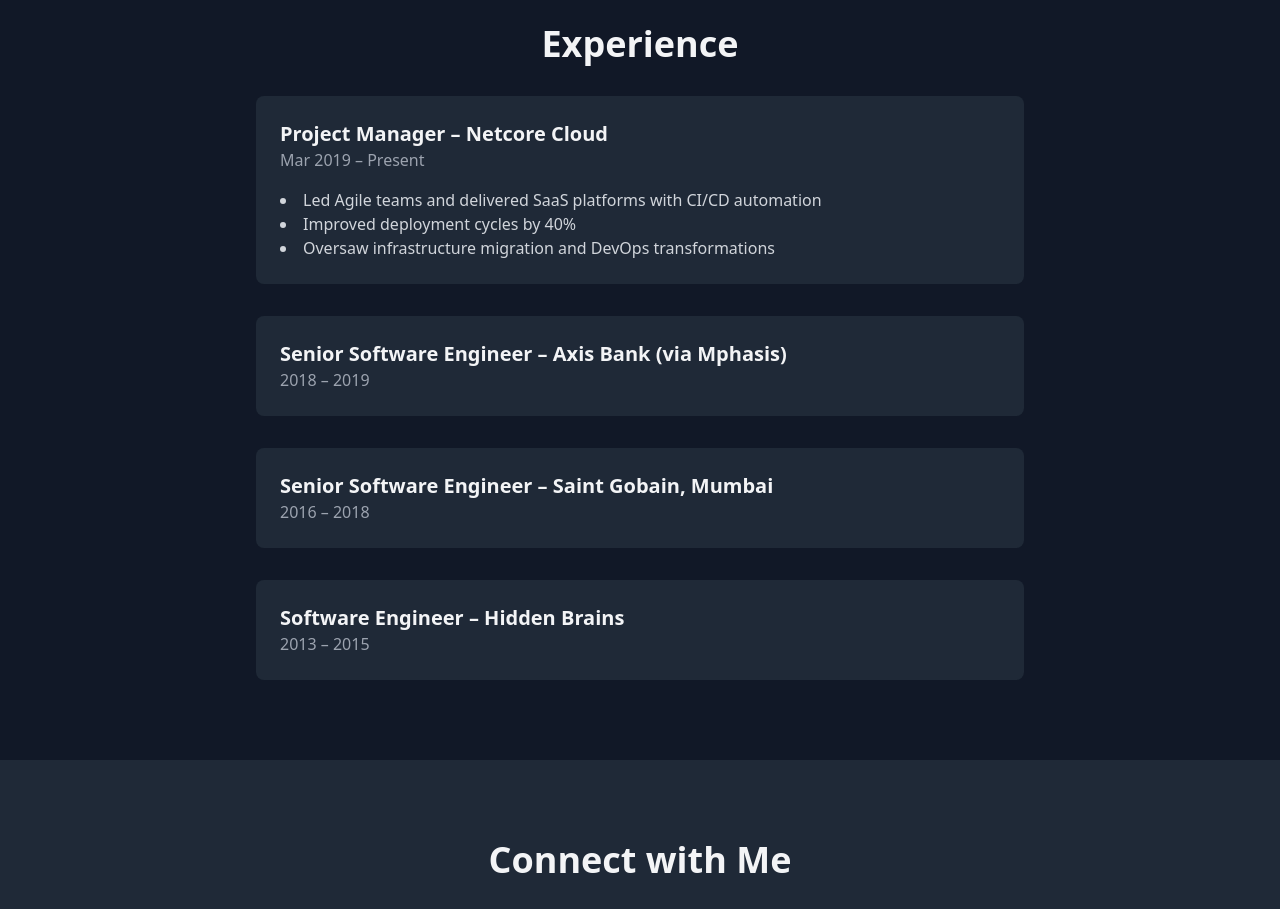
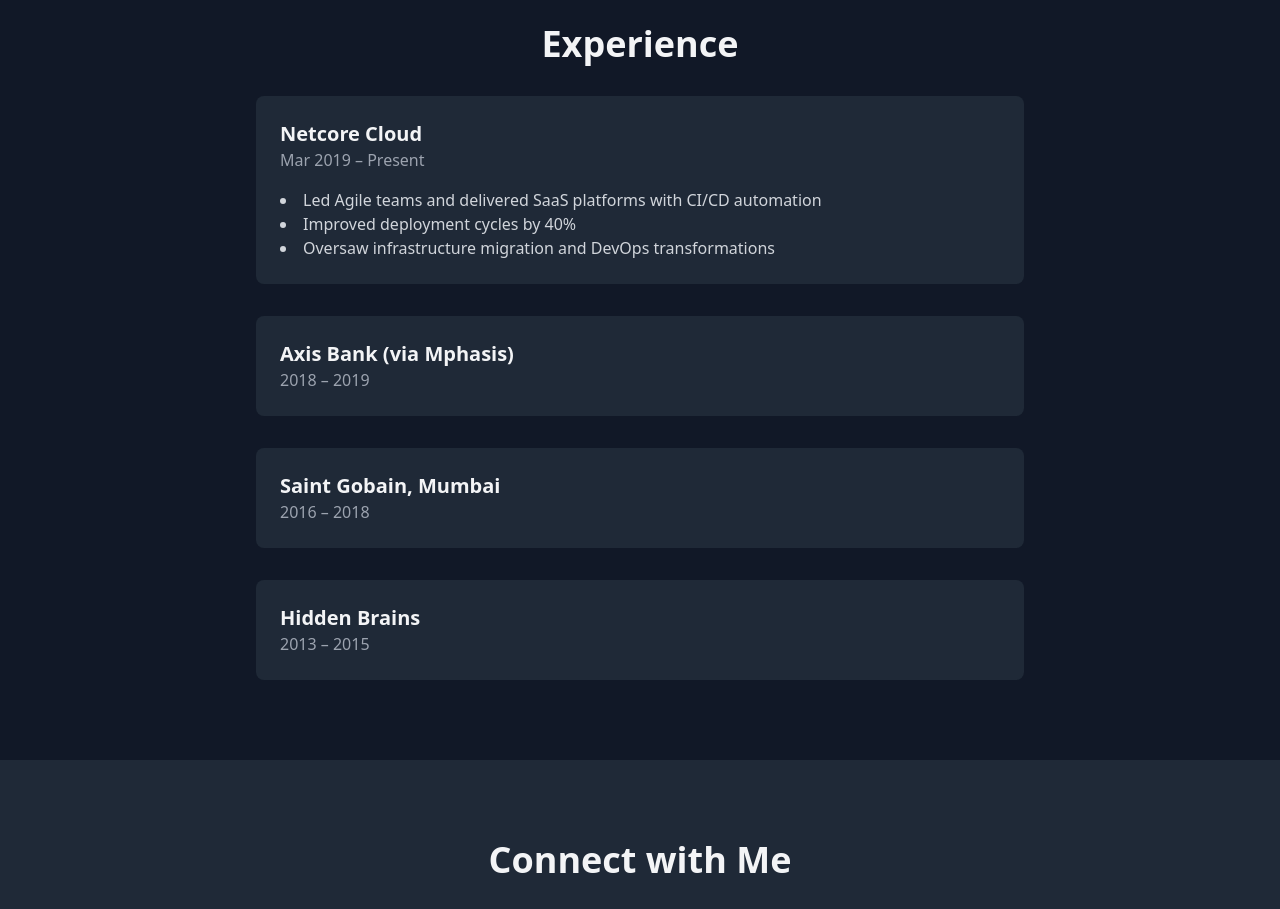
Before and after one commit to shaileshsonare/shaileshsonare.github.io, a plain HTML site: page index.html in a window 1280 px wide. Shown: the part 2320-3229 px from the top of the page. Drawn offline with nearby package versions, Linux system fonts and the light colour scheme; a script that the page names is missing.

Commit message:
Update index.html

```diff
--- a/index.html
+++ b/index.html
@@ -220,7 +220,7 @@
             <h2 class="text-4xl font-bold mb-8 text-center">Experience</h2>
             <div class="space-y-8 max-w-3xl mx-auto">
                 <div class="bg-gray-800 p-6 rounded-lg">
-                    <h3 class="text-xl font-semibold">Project Manager – Netcore Cloud</h3>
+                    <h3 class="text-xl font-semibold">Netcore Cloud</h3>
                     <p class="text-gray-400">Mar 2019 – Present</p>
                     <ul class="list-disc list-inside mt-4 text-gray-300">
                         <li>Led Agile teams and delivered SaaS platforms with CI/CD automation</li>
@@ -229,15 +229,15 @@
                     </ul>
                 </div>
                 <div class="bg-gray-800 p-6 rounded-lg">
-                    <h3 class="text-xl font-semibold">Senior Software Engineer – Axis Bank (via Mphasis)</h3>
+                    <h3 class="text-xl font-semibold">Axis Bank (via Mphasis)</h3>
                     <p class="text-gray-400">2018 – 2019</p>
                 </div>
                 <div class="bg-gray-800 p-6 rounded-lg">
-                    <h3 class="text-xl font-semibold">Senior Software Engineer – Saint Gobain, Mumbai</h3>
+                    <h3 class="text-xl font-semibold">Saint Gobain, Mumbai</h3>
                     <p class="text-gray-400">2016 – 2018</p>
                 </div>
                 <div class="bg-gray-800 p-6 rounded-lg">
-                    <h3 class="text-xl font-semibold">Software Engineer – Hidden Brains</h3>
+                    <h3 class="text-xl font-semibold">Hidden Brains</h3>
                     <p class="text-gray-400">2013 – 2015</p>
                 </div>
             </div>
```
